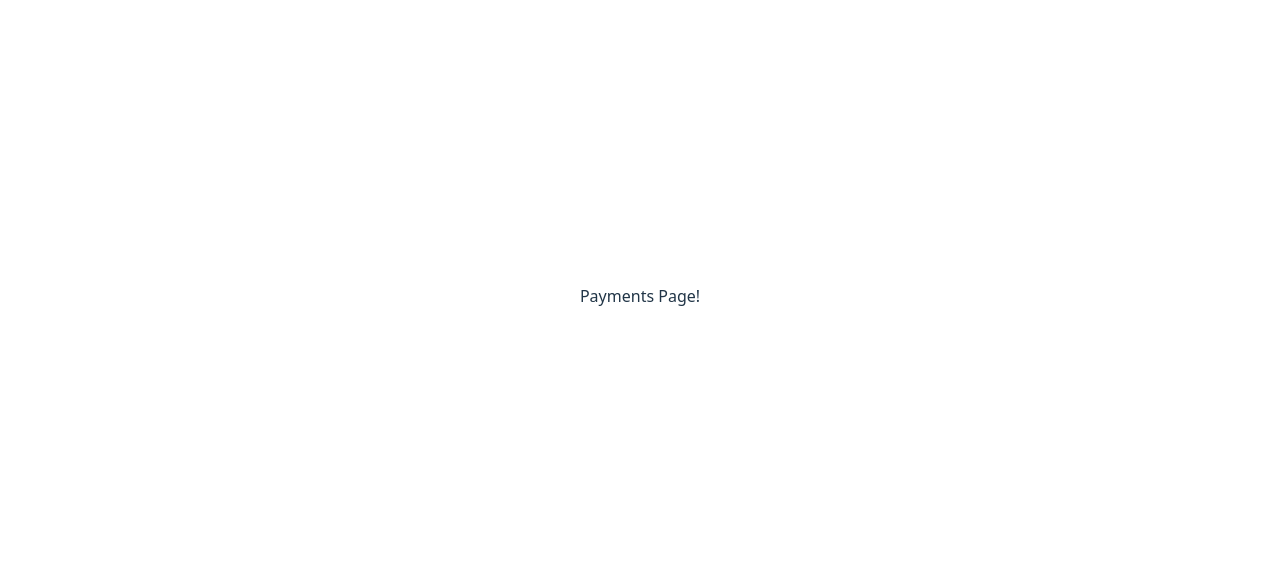
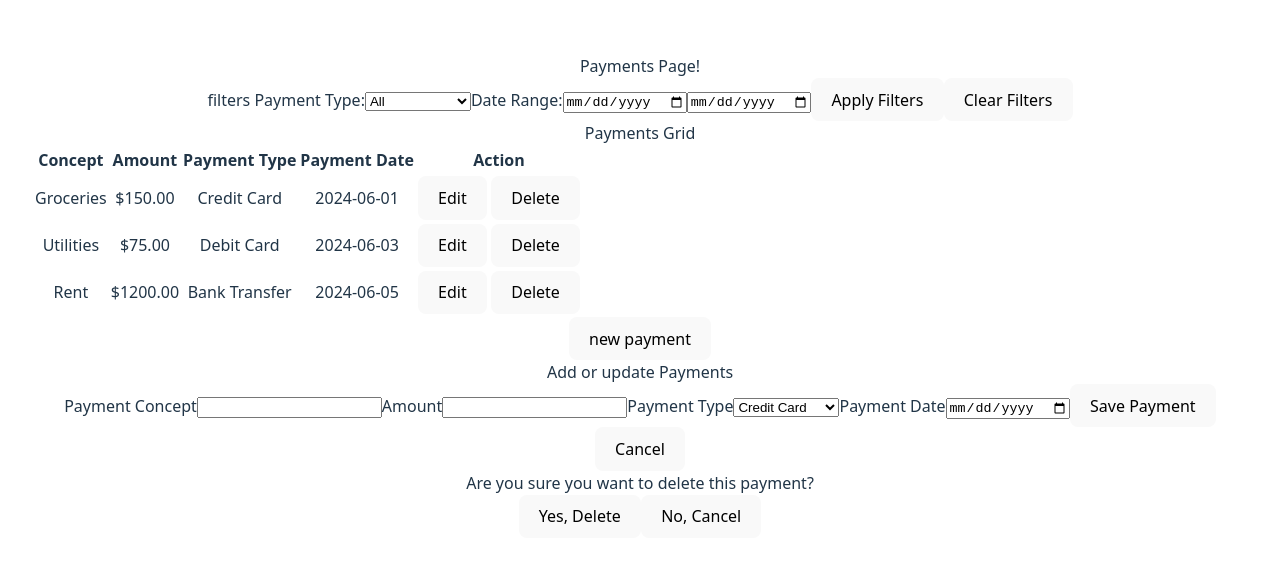
Before and after one commit to mauritalkie/Personal_Finance_App_Frontend, a Vue app: page /payments in a window 1280 px wide. Shown: the part 104-666 px from the top of the page. Built offline with nearby package versions, Linux system fonts and the light colour scheme.

Commit message:
payments view and components html for now

```diff
--- /dev/null
+++ b/src/components/payments/ModalPaymentDelete.vue
@@ -0,0 +1,7 @@
+<template>
+    <div>Are you sure you want to delete this payment?</div>
+    <button>Yes, Delete</button>
+    <button>No, Cancel</button>
+</template>
+
+<script>export default{};</script>
--- /dev/null
+++ b/src/components/payments/PaymentsForm.vue
@@ -0,0 +1,25 @@
+<template>
+    <div>Add or update Payments</div>
+
+    <label>Payment Concept</label>
+    <input type="text">
+
+    <label>Amount</label>
+    <input type="number" step="0.01">
+
+    <label>Payment Type</label>
+    <select>
+        <option value="creditCard">Credit Card</option>
+        <option value="debitCard">Debit Card</option>
+        <option value="cash">Cash</option>
+        <option value="bankTransfer">Bank Transfer</option>
+    </select>
+
+    <label>Payment Date</label>
+    <input type="date">
+
+    <button>Save Payment</button>
+    <button>Cancel</button>
+</template>
+
+<script>export default{};</script>
--- a/src/views/Expenses.vue
+++ b/src/views/Expenses.vue
@@ -3,7 +3,7 @@
 
      <div>filters
 
-        <label for="paymentType">Payment Type:</label>
+        <label for="paymentType">Expense Type:</label>
         <select id="paymentType" name="paymentType">
             <option value="all">All</option>
             <option value="creditCard">Credit Card</option>
@@ -60,6 +60,6 @@
 </template>
 
 <script setup lang="ts">
-    import ExpensesForm from '../components/ExpensesForm.vue';
-    import ModalExpenseDelete from '../components/ModalExpenseDelete.vue';
+    import ExpensesForm from '../components/expenses/ExpensesForm.vue';
+    import ModalExpenseDelete from '../components/expenses/ModalExpenseDelete.vue';
 </script>
--- a/src/views/Payments.vue
+++ b/src/views/Payments.vue
@@ -1,3 +1,65 @@
-<template>Payments Page!</template>
+<template>
+    Payments Page!
 
-<script>export default{};</script>
+    <div>filters
+
+        <label for="paymentType">Payment Type:</label>
+        <select id="paymentType" name="paymentType">
+            <option value="all">All</option>
+            <option value="creditCard">Credit Card</option>
+            <option value="debitCard">Debit Card</option>
+            <option value="cash">Cash</option>
+            <option value="bankTransfer">Bank Transfer</option>
+        </select>
+
+        <label for="dateRange">Date Range:</label>
+        <input type="date" id="startDate" name="startDate">
+        <input type="date" id="endDate" name="endDate">
+
+        <button>Apply Filters</button>
+        <button>Clear Filters</button>
+     </div>
+
+     <div>Payments Grid</div>
+     <table>
+        <tr>
+            <th>Concept</th>
+            <th>Amount</th>
+            <th>Payment Type</th>
+            <th>Payment Date</th>
+            <th>Action</th>
+        </tr>
+        <tr>
+            <td>Groceries</td>
+            <td>$150.00</td>
+            <td>Credit Card</td>
+            <td>2024-06-01</td>
+            <td><button>Edit</button> <button>Delete</button></td>
+        </tr>
+        <tr>
+            <td>Utilities</td>
+            <td>$75.00</td>
+            <td>Debit Card</td>
+            <td>2024-06-03</td>
+            <td><button>Edit</button> <button>Delete</button></td>
+        </tr>
+        <tr>
+            <td>Rent</td>
+            <td>$1200.00</td>
+            <td>Bank Transfer</td>
+            <td>2024-06-05</td>
+            <td><button>Edit</button> <button>Delete</button></td>
+        </tr>
+    </table>
+
+    <button>new payment</button>
+
+    <payments-form></payments-form>
+
+    <modal-payment-delete></modal-payment-delete>
+</template>
+
+<script setup lang="ts">
+    import PaymentsForm from '../components/payments/PaymentsForm.vue';
+    import ModalPaymentDelete from '../components/payments/ModalPaymentDelete.vue';
+</script>
```
Also changed, not shown: src/components/expenses/ExpensesForm.vue (renamed from src/components/ExpensesForm.vue), src/components/expenses/ModalExpenseDelete.vue (renamed from src/components/ModalExpenseDelete.vue).
